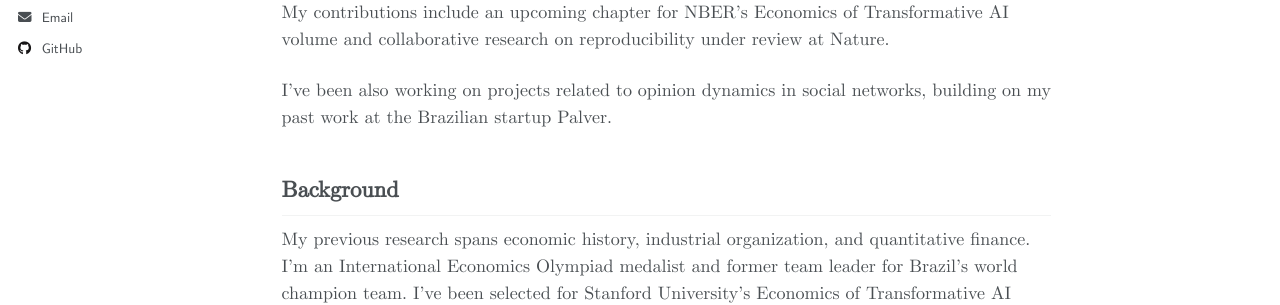
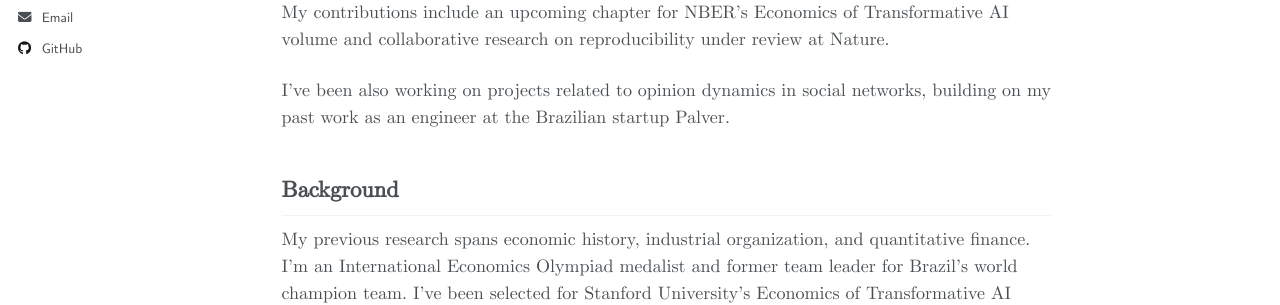
Before and after one commit to t6aguirre/t6aguirre.github.io, a Jekyll site: the page built from _pages/about.md, in a window 1280 px wide and 1313 px high. Shown: the part 472-777 px from the top of the window. Built offline with Jekyll 4.4.1, drawn with Linux system fonts in a browser that asks for light colours.

Commit message:
Update about.md

```diff
--- a/_pages/about.md
+++ b/_pages/about.md
@@ -15,7 +15,7 @@ At the Centre for the Governance of AI, I work with Sam Manning on AI-induced jo
 
 My contributions include an upcoming chapter for NBER's Economics of Transformative AI volume and collaborative research on reproducibility under review at Nature.
 
-I've been also working on projects related to opinion dynamics in social networks, building on my past work at the Brazilian startup Palver.
+I've been also working on projects related to opinion dynamics in social networks, building on my past work as an engineer at the Brazilian startup Palver.
 
 ## Background
 My previous research spans economic history, industrial organization, and quantitative finance. I'm an International Economics Olympiad medalist and former team leader for Brazil's world champion team. I've been selected for Stanford University's Economics of Transformative AI summer course.
```
